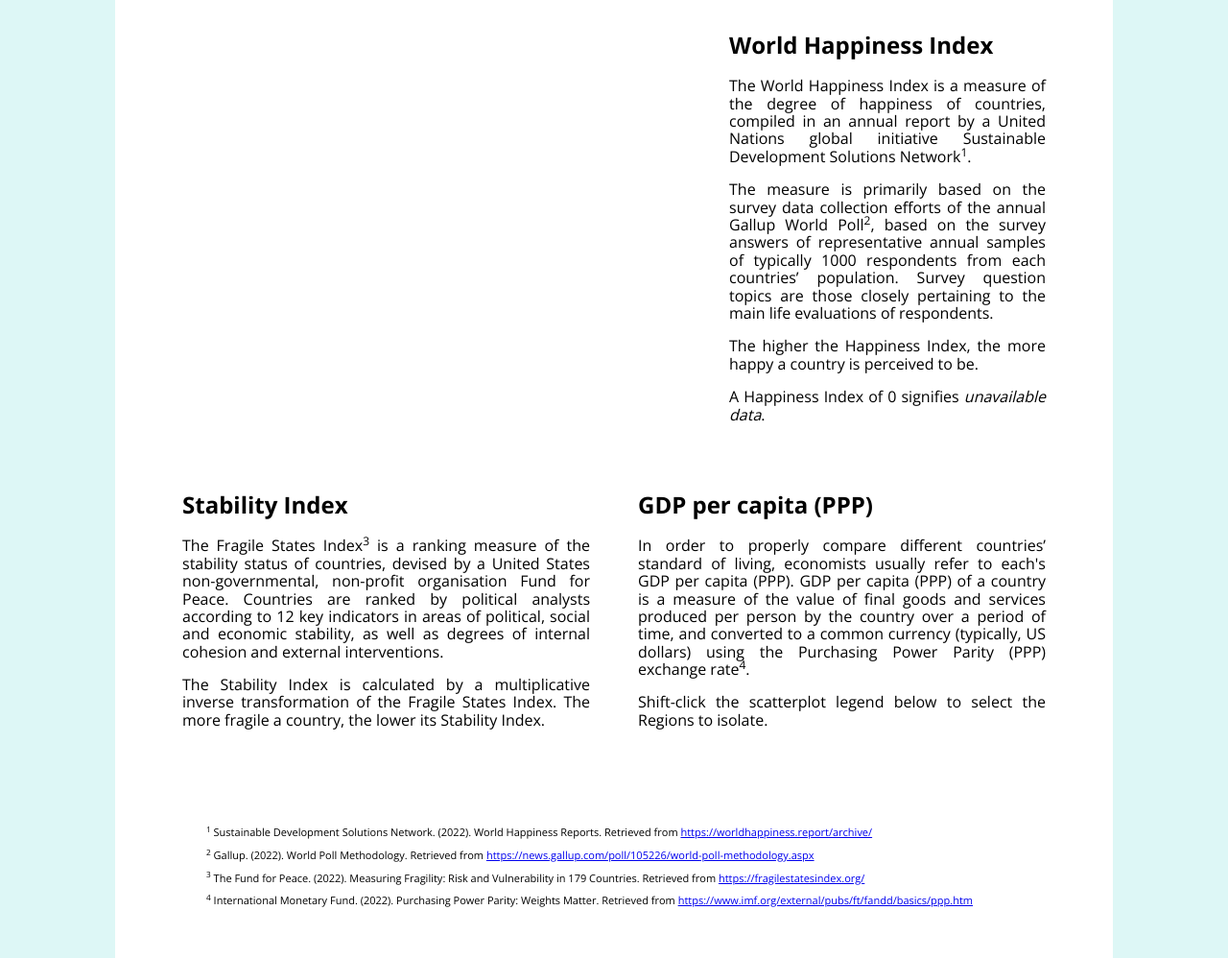
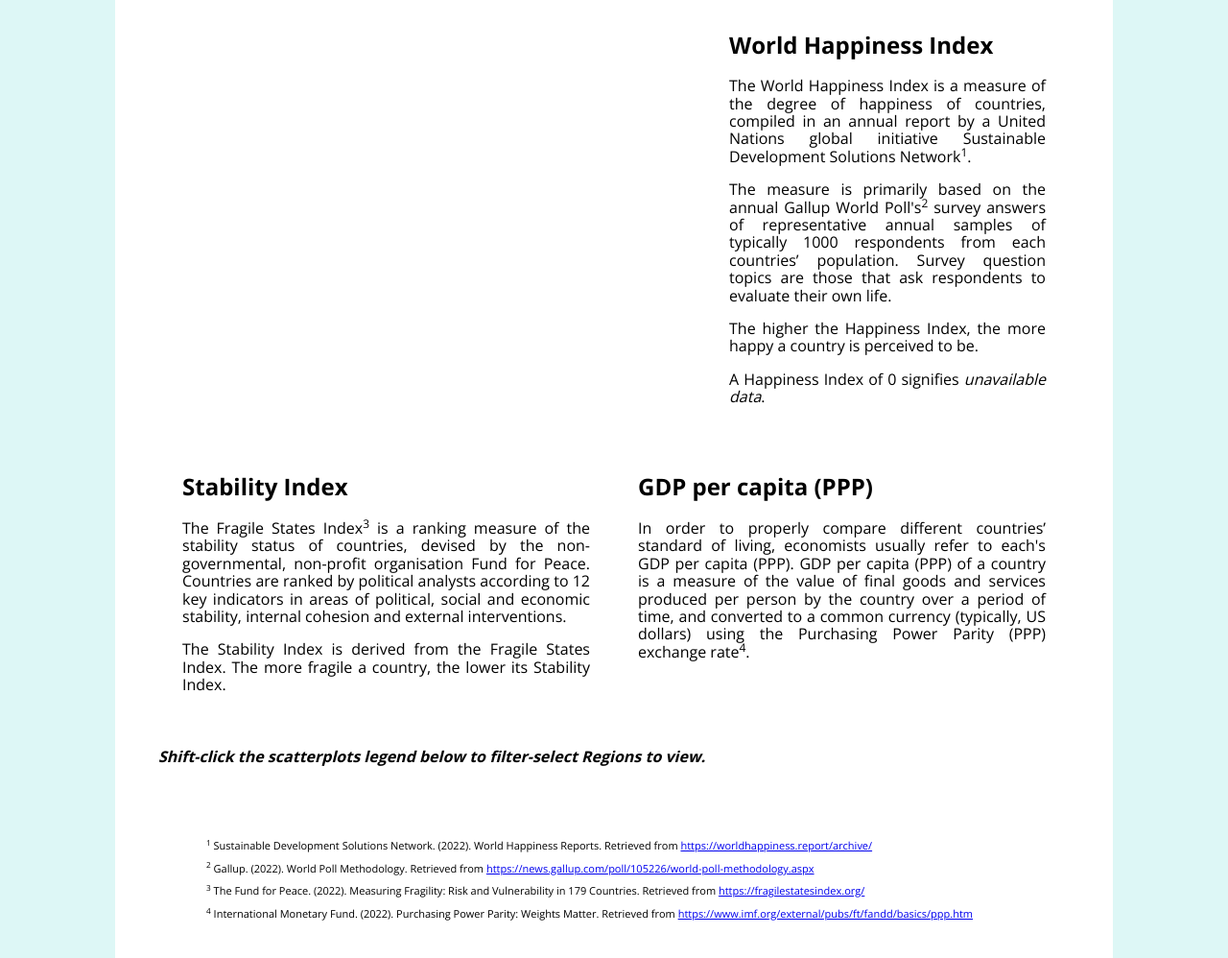
Before and after one commit to danielaladaniel/A2, a plain HTML site: page index.html in a window 1280 px wide. Shown: the part 338-1336 px from the top of the page at 96% size. Drawn offline with nearby package versions, Linux system fonts and the light colour scheme; a script that the page names is missing; a web font is replaced by a local one.

Commit message:
Add files via upload

```diff
--- a/index.html
+++ b/index.html
@@ -98,10 +98,10 @@
             compiled in an annual report by a United Nations global initiative
             Sustainable Development Solutions Network<sup>1</sup>.
           </p>
-          <p> The measure is primarily based on the survey data collection efforts of the annual
-            Gallup World Poll<sup>2</sup>, based on the survey answers of representative annual samples
+          <p> The measure is primarily based on the annual
+            Gallup World Poll's<sup>2</sup> survey answers of representative annual samples
             of typically 1000 respondents from each countries’ population.
-            Survey question topics are those closely pertaining to the main life evaluations of respondents.
+            Survey question topics are those that ask respondents to evaluate their own life.
           </p>
           <p> The higher the Happiness Index, the more happy a country is perceived to be.</p>
           <p> A Happiness Index of 0 signifies <i>unavailable data</i>. </p>
@@ -116,13 +116,13 @@
         <div class="format_textbox">
           <h2>Stability Index</h2>
           <p>The Fragile States Index<sup>3</sup> is a ranking measure of the stability status of
-            countries, devised by a United States non-governmental, non-profit organisation
+            countries, devised by the non-governmental, non-profit organisation
             Fund for Peace. Countries are ranked by political analysts according to 12 key indicators
             in areas of political, social and economic stability,
-            as well as degrees of internal cohesion and external interventions.
+            internal cohesion and external interventions.
           </p>
-          <p>The Stability Index is calculated by a multiplicative inverse transformation of
-            the Fragile States Index. The more fragile a country, the lower its Stability Index.
+          <p>The Stability Index is derived from the Fragile States Index.
+            The more fragile a country, the lower its Stability Index.
           </p>
         </div>
       </div>
@@ -140,9 +140,6 @@
             (typically, US dollars) using the Purchasing Power Parity (PPP)
             exchange rate<sup>4</sup>.
           </p>
-          <p>
-            Shift-click the scatterplot legend below to select the Regions to isolate.
-          </p>
 
         </div>
       </div>
@@ -152,6 +149,9 @@
     <div class = "pure-g">
       <!--  For scatterplots -->
       <div class="pure-u-1-1">
+        <p>
+          <b><i>Shift-click the scatterplots legend below to filter-select Regions to view.</i></b>
+        </p>
         <div id="scatterplot1" class="format_scatterplot"></div>
       </div>
     </div>
```
